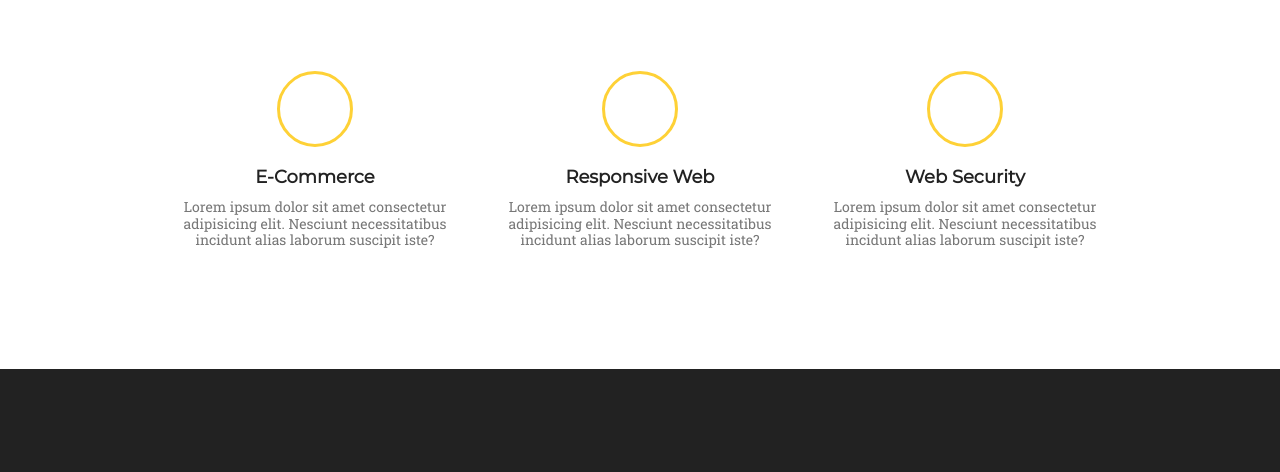
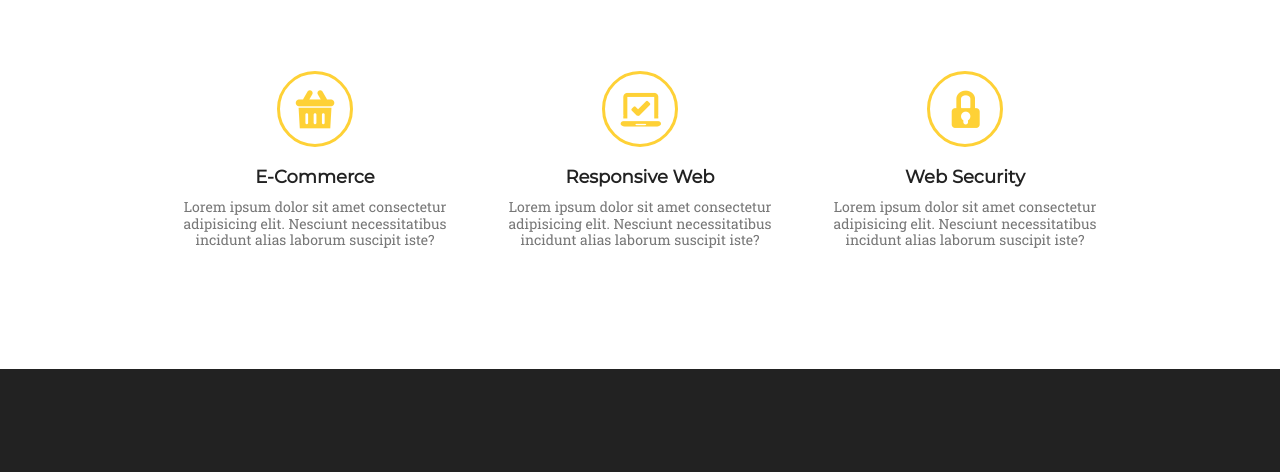
Before and after one commit to OlehHritsenko/goit-fe-course, a plain HTML site: page module-07/index.html in a window 1280 px wide. Shown: the part 288-760 px from the top of the page. Drawn offline with Linux system fonts and the light colour scheme.

Commit message:
module-07

```diff
--- a/module-07/css/style.css
+++ b/module-07/css/style.css
@@ -121,7 +121,7 @@ body {
     clear: both;
     width: 76px;
     height: 76px;
-    background-image: url(img/logo/Icon-Basket.png);
+    background-image: url(../img/logo/Icon-Basket.png);
     background-repeat: no-repeat;
     background-position: center;
     border: 3px solid #fed136;
@@ -138,7 +138,7 @@ body {
     clear: both;
     width: 76px;
     height: 76px;
-    background-image: url(img/logo/Icon-Laptop.png);
+    background-image: url(../img/logo/Icon-Laptop.png);
     background-repeat: no-repeat;
     background-position: center;
     border: 3px solid #fed136;
@@ -156,7 +156,7 @@ body {
     clear: both;
     width: 76px;
     height: 76px;
-    background-image: url(img/logo/Icon-Locked.png);
+    background-image: url(../img/logo/Icon-Locked.png);
     background-repeat: no-repeat;
     background-position: center;
     border: 3px solid #fed136;
```
